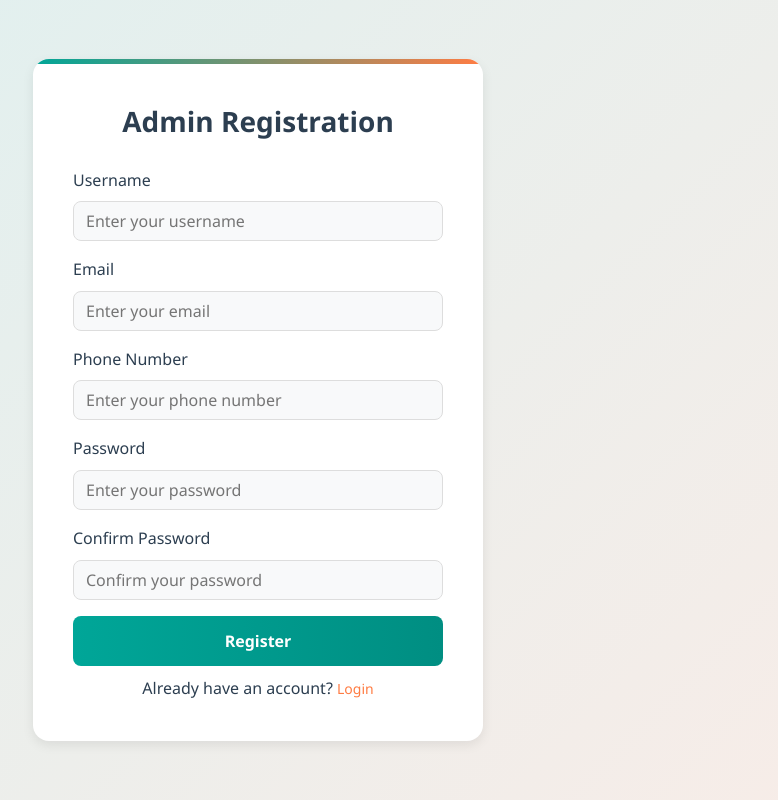
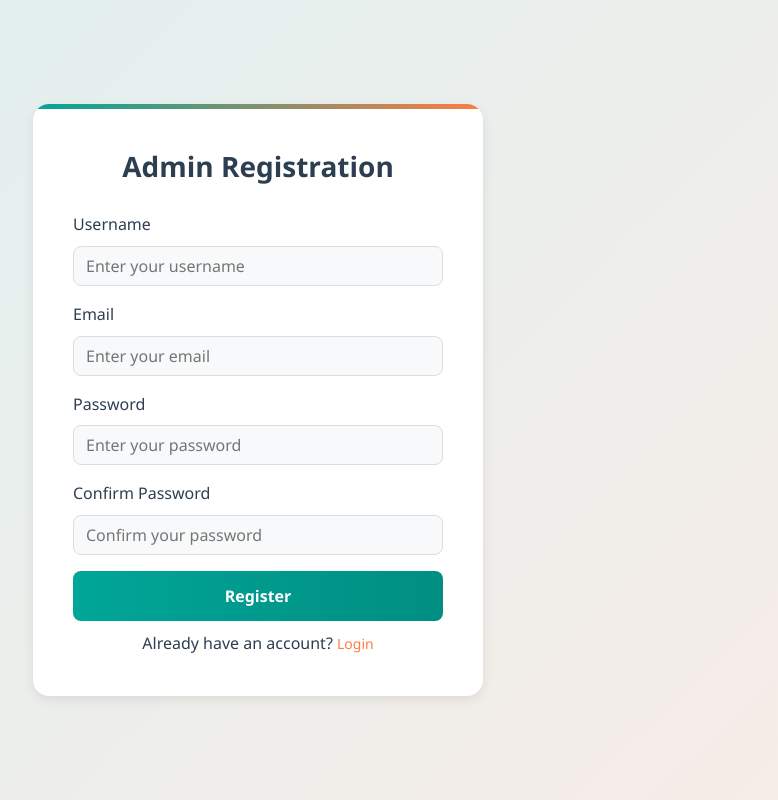
Before and after one commit to CarlWTh/Capstone, a PHP site: page /bottle-recycling/register.php in a window 1280 px wide. Shown: the whole page, without its empty margins (382-1160 px from the left). Run offline with PHP 8.4, Linux system fonts and the light colour scheme; data comes from the database, SQL or seed files in the repository; some libraries are stand-ins or nearby versions.

Commit message:
may tinanggal

```diff
--- a/register.php
+++ b/register.php
@@ -4,7 +4,6 @@ require_once 'config.php';
 if ($_SERVER['REQUEST_METHOD'] === 'POST') {
     $username = trim($_POST['username']);
     $email = trim($_POST['email']);
-    $phone = trim($_POST['phone']);
     $password = $_POST['password'];
     $confirm_password = $_POST['confirm-password'];
 
@@ -18,10 +17,6 @@ if ($_SERVER['REQUEST_METHOD'] === 'POST') {
         $errors[] = "Email is required";
     } elseif (!filter_var($email, FILTER_VALIDATE_EMAIL)) {
         $errors[] = "Invalid email format";
-    }
-
-    if (empty($phone)) {
-        $errors[] = "Phone number is required";
     }
 
     if (empty($password)) {
@@ -48,8 +43,8 @@ if ($_SERVER['REQUEST_METHOD'] === 'POST') {
         $password_hash = password_hash($password, PASSWORD_DEFAULT);
         $is_admin = true;
 
-        $stmt = $conn->prepare("INSERT INTO users (username, email, phone, password_hash, is_admin) VALUES (?, ?, ?, ?, ?)");
-        $stmt->bind_param("ssssi", $username, $email, $phone, $password_hash, $is_admin);
+        $stmt = $conn->prepare("INSERT INTO users (username, email, password_hash, is_admin) VALUES (?, ?, ?, ?)");
+        $stmt->bind_param("sssi", $username, $email, $password_hash, $is_admin);
 
         if ($stmt->execute()) {
             header("Location: login.php?registration=success");
@@ -106,17 +101,6 @@ if ($_SERVER['REQUEST_METHOD'] === 'POST') {
             </div>
 
             <div class="form-group">
-                <label for="phone">Phone Number</label>
-                <input
-                    type="tel"
-                    id="phone"
-                    name="phone"
-                    placeholder="Enter your phone number"
-                    value="<?php echo isset($_POST['phone']) ? htmlspecialchars($_POST['phone']) : ''; ?>"
-                    required>
-            </div>
-
-            <div class="form-group">
                 <label for="password">Password</label>
                 <input
                     type="password"
--- a/users.php
+++ b/users.php
@@ -12,7 +12,7 @@ $total_users = $conn->query("SELECT COUNT(*) FROM users")->fetch_row()[0];
 $total_pages = ceil($total_users / $per_page);
 
 $users = $conn->query("
-    SELECT id, username, email, phone, is_admin, created_at
+    SELECT id, username, email, is_admin, created_at
     FROM users
     ORDER BY created_at DESC
     LIMIT $per_page OFFSET $offset
```
Also changed, not shown: login.php (+6 -15 lines).
